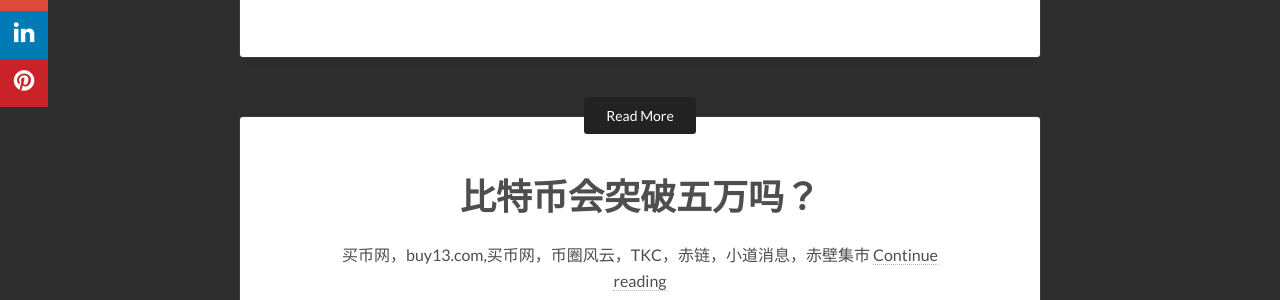
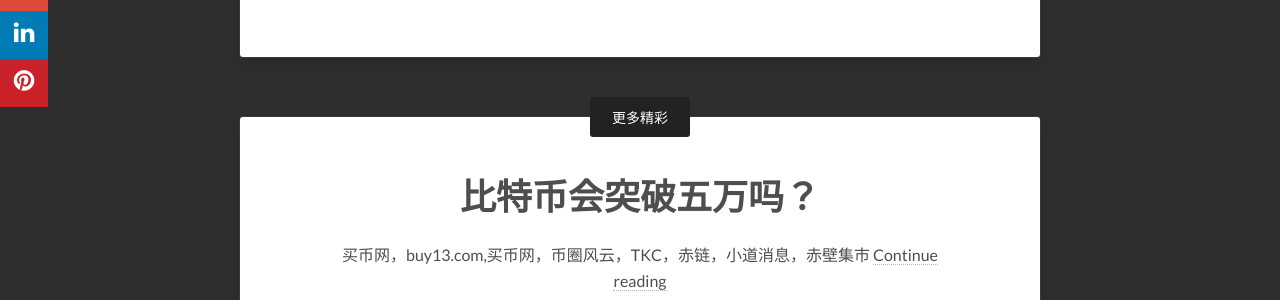
Before and after one commit to lijx127/buy13, a Jekyll site: the page built from _posts/2016-11-30-dark-post.md, in a window 1280 px wide and 900 px high, scrolled down 970 px. Shown: the part 313-613 px from the top of the window. Built offline with Jekyll 4.4.1, drawn with Linux system fonts in a browser that asks for light colours; comment, search, counter and statistics services are not loaded.

Commit message:
Update read-more.html

```diff
--- a/_includes/read-more.html
+++ b/_includes/read-more.html
@@ -11,7 +11,7 @@
 <div class="read-more">
   {% for post in site.related_posts limit:1 %}
     <div class="read-more-header">
-      <a href="{{ site.url }}{{ page.previous.url }}" class="read-more-btn">Read More</a>
+      <a href="{{ site.url }}{{ page.previous.url }}" class="read-more-btn">更多精彩</a>
     </div><!-- /.read-more-header -->
     <div class="read-more-content">
       <h3><a href="{{ site.url }}{{ post.url }}" title="{{ post.title }}">{{ post.title }}</a></h3>
```
